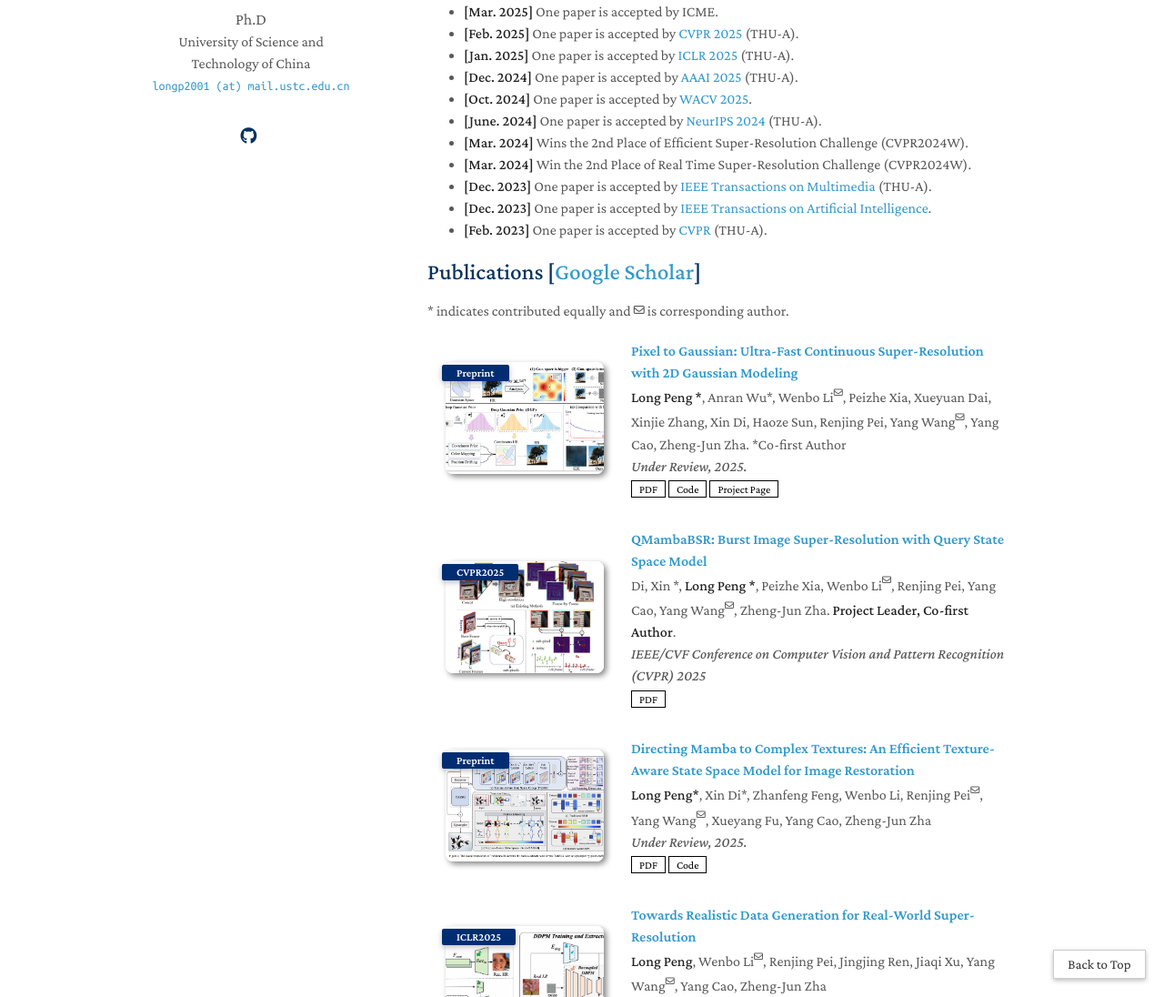
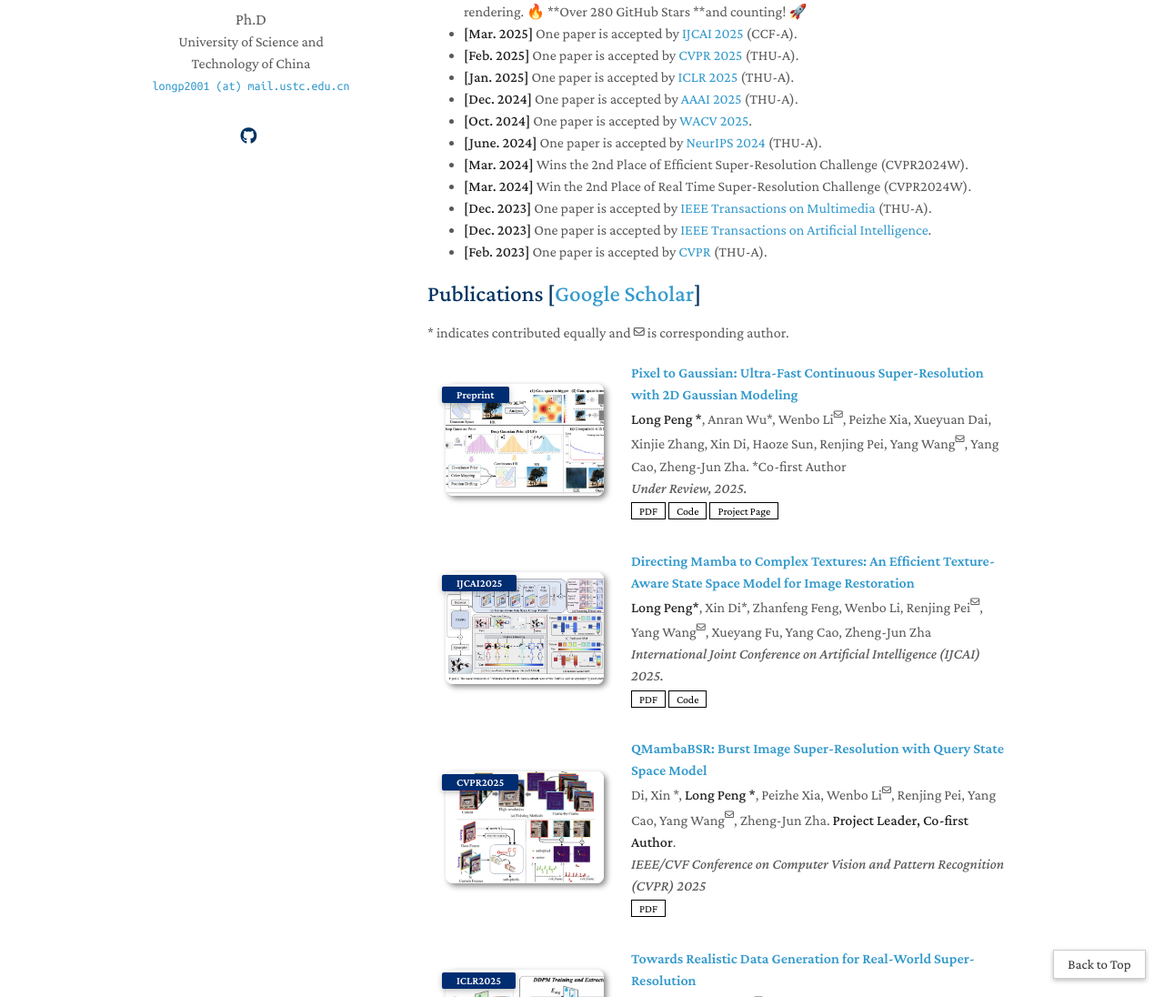
Before and after one commit to peylnog/peylnog.github.io, a Jekyll site: the page built from index.md, in a window 1280 px wide and 1400 px high, scrolled down 286 px. Shown: the part 304-1400 px from the top of the window at 91% size. Built offline with Jekyll 4.4.1, drawn with Linux system fonts in a browser that asks for light colours; some web fonts are replaced; a style sheet for code colours, icons or effects is not loaded; our own code applies the rules of GitHub Pages for plain Markdown files; some of the changed text lies outside the part shown.

Commit message:
Updated configuration, publications, and other files

```diff
--- a/_data/publications.yml
+++ b/_data/publications.yml
@@ -8,6 +8,15 @@
     page: https://peylnog.github.io/ContinuousSR_web
     image: ./images/paper/continuousSR.jpg
 
+  - title: "Directing Mamba to Complex Textures: An Efficient Texture-Aware State Space Model for Image Restoration"
+    authors: <strong>Long Peng*</strong>, Xin Di*, Zhanfeng Feng, Wenbo Li, Renjing Pei<sup><i class="fa-regular fa-envelope fa-xs"></i></sup>, Yang Wang<sup><i class="fa-regular fa-envelope fa-xs"></i></sup>, Xueyang Fu, Yang Cao, Zheng-Jun Zha
+    conference_short: IJCAI2025
+    conference: International Joint Conference on Artificial Intelligence (IJCAI) 2025.
+    pdf: https://arxiv.org/pdf/2501.16583
+    code: https://github.com/peylnog
+    # bibtex: ./bibx/pan2024locateearthadvancingopenvocabulary.html
+    image: ./images/paper/TAMambaIR.jpg
+
   - title: "QMambaBSR: Burst Image Super-Resolution with Query State Space Model"
     authors: Di, Xin *, <strong>Long Peng *</strong>, Peizhe Xia, Wenbo Li<sup><i class="fa-regular fa-envelope fa-xs"></i></sup>, Renjing Pei, Yang Cao, Yang Wang<sup><i class="fa-regular fa-envelope fa-xs"></i></sup>, Zheng-Jun Zha.  <strong>Project Leader, Co-first Author</strong>.
     conference_short: CVPR2025
@@ -17,14 +26,6 @@
     # bibtex: ./bibx/pan2024locateearthadvancingopenvocabulary.html
     image: ./images/paper/QMambaBSR.jpg
 
-  - title: "Directing Mamba to Complex Textures: An Efficient Texture-Aware State Space Model for Image Restoration"
-    authors: <strong>Long Peng*</strong>, Xin Di*, Zhanfeng Feng, Wenbo Li, Renjing Pei<sup><i class="fa-regular fa-envelope fa-xs"></i></sup>, Yang Wang<sup><i class="fa-regular fa-envelope fa-xs"></i></sup>, Xueyang Fu, Yang Cao, Zheng-Jun Zha
-    conference_short: Preprint
-    conference: Under Review, 2025.
-    pdf: https://arxiv.org/pdf/2501.16583
-    code: https://github.com/peylnog
-    # bibtex: ./bibx/pan2024locateearthadvancingopenvocabulary.html
-    image: ./images/paper/TAMambaIR.jpg
 
 
   - title: "Towards Realistic Data Generation for Real-World Super-Resolution"
--- a/index.md
+++ b/index.md
@@ -17,8 +17,8 @@
 
 
 ## News
-- **[Mar. 2025]** We introduce ContinuousSR, the first method to reconstruct a Continuous HR signal, enabling ultra-fast arbitrary-scale super-resolution via rapid rendering! 🚀
-- **[Mar. 2025]** One paper is accepted by ICME.
+- **[Mar. 2025]** We present **ContinuousSR**, the first approach to reconstruct a continuous high-resolution signal—achieving ultra-fast arbitrary-scale super-resolution through rapid rendering. 🔥 **Over 280 GitHub Stars **and counting! 🚀
+- **[Mar. 2025]** One paper is accepted by <a href="https://www.ijcai.org/">IJCAI 2025</a> (CCF-A).
 - **[Feb. 2025]** One paper is accepted by <a href="https://cvpr.thecvf.com/Conferences/2025/">CVPR 2025</a> (THU-A).
 - **[Jan. 2025]** One paper is accepted by <a href="https://iclr.cc/">ICLR 2025</a> (THU-A).
 - **[Dec. 2024]** One paper is accepted by <a href="https://aaai.org/conference/aaai/aaai-25/">AAAI 2025</a> (THU-A).
```
Also changed, not shown: 2 other files.
